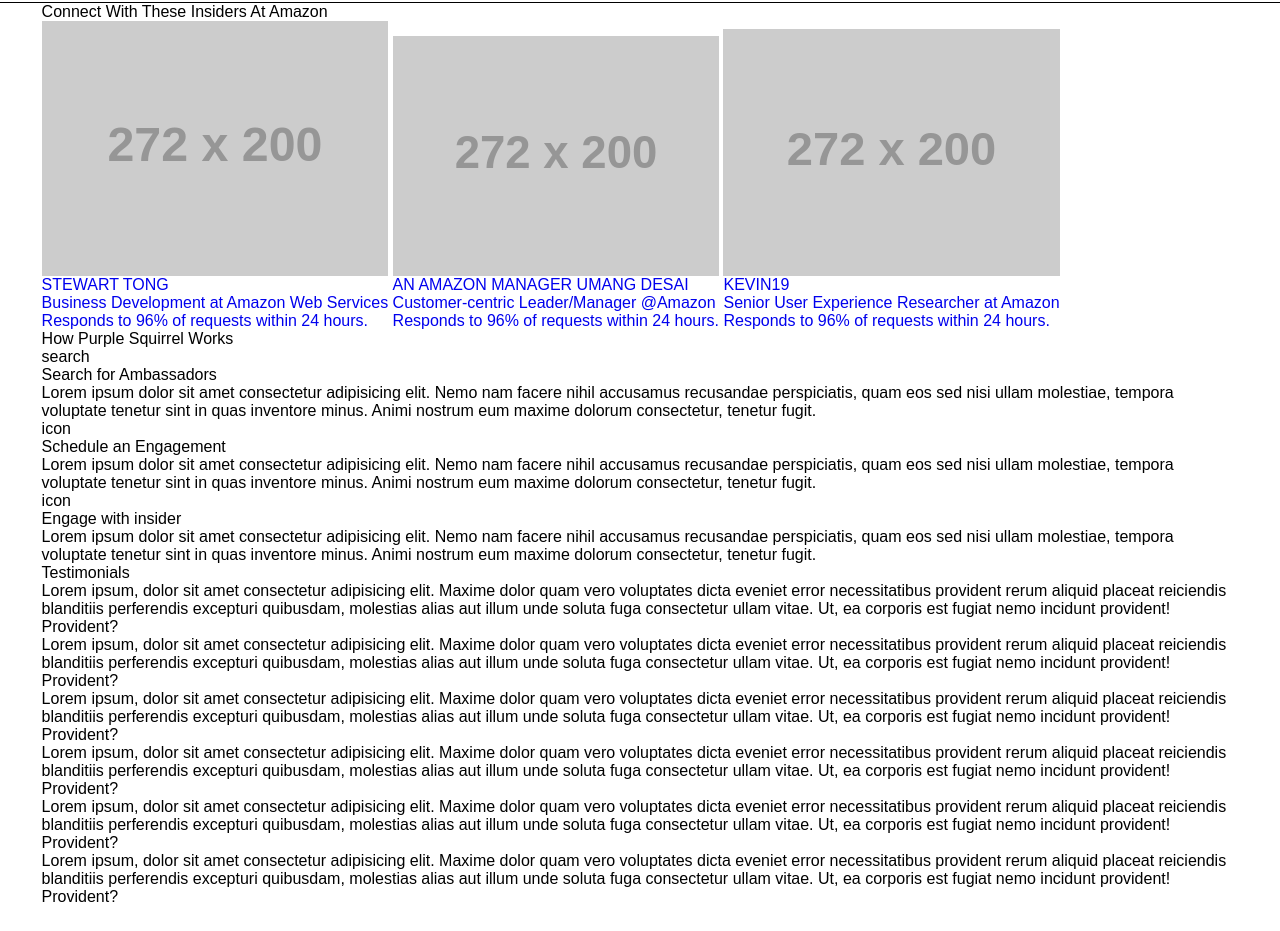
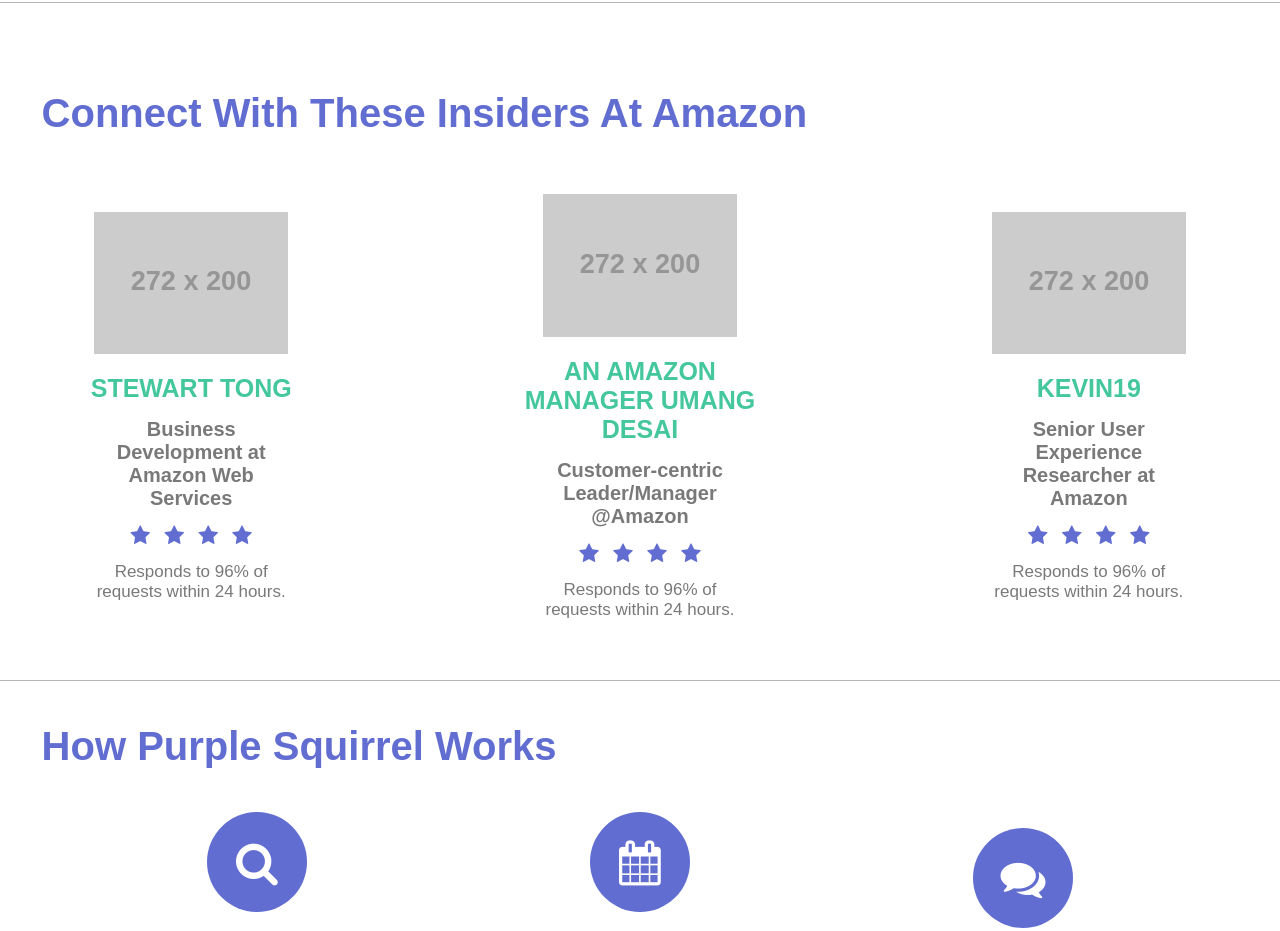
Before and after one commit to idnyaneshwaraxioned/PurpleSquirrle, a plain HTML site: page index.html in a window 1280 px wide. Shown: the part 739-1670 px from the top of the page. Before the commit the page ends 1645 px from the top, so only its background shows below. Drawn offline with Linux system fonts and the light colour scheme; placeholder pictures from the web are drawn by us.

Commit message:
Testimonial section done

```diff
--- a/assets/css/style.css
+++ b/assets/css/style.css
@@ -124,8 +124,8 @@ header .wrapper { padding: 40px 0px 25px; }
   main styling starts here
 =================================*/
 .banner {
-  border-top: 1px solid #000;
-  border-bottom: 1px solid #000;
+  border-top: 1.5px solid #B7B7B7;
+  border-bottom: 1.5px solid #B7B7B7;
 }
 
 .banner .wrapper {
@@ -228,17 +228,163 @@ header .wrapper { padding: 40px 0px 25px; }
 
 .slide-icon span::after {
   content: '\f183';
+  margin: 0px 7px;
   font-family: fontAwesome;
   color: #fff;
   font-size: 30px;
-  margin: 0px 7px;
 }
 
 .slide-icon { margin: 15px 0; }
 
+/* Insiders section start */
 
-/* Insiders section start */
+h3 {
+  margin: 43px 0;
+  color: #616DD0;
+  font-size: 40px;
+  font-weight: bold;
+}
+
+.insiders { border-bottom: 1.5px solid #B7B7B7; }
+.insiders .wrapper { padding: 45px 0; }
+
+.insider-card {
+  width: 100%;
+  margin: 0 auto;
+  display: flex;
+  justify-content: space-between;
+  align-items: center;
+}
+
+.insider-card li {
+  width: 25%;
+  margin: 15px 0;
+  box-sizing: border-box;
+  text-align: center;
+}
+
+.insider-card figure {
+  width: 65%;
+  margin: 0 auto;
+}
+
+.insider-card h4 {
+  padding: 0 5%;
+  margin: 20px 0 15px;
+  color: #44C79D;
+  font-size: 25px;
+  font-weight: bold;
+}
+
+.insider-card p {
+  font-size: 17px;
+  padding: 0 18%;
+  color: #797979;
+}
+
+.title {
+  display: block;
+  font-size: 20px;
+  padding: 0 18%;
+  color: #797979;
+  font-weight: bold;
+}
+
+.rating { margin: 15px 0; }
+.rating span { position: relative; }
+
+.rating span::after {
+  content: '\f005';
+  margin: 0px 5px;
+  font-size: 21px;
+  font-family: fontAwesome;
+  color: #616DD0;
+}
+
 /* Insiders section end */
+
+/* work section start */
+.work { border-bottom: 1.5px solid #B7B7B7; }
+
+.work .wrapper { padding-bottom: 43px; }
+.worklist {
+  display: flex;
+  justify-content: space-evenly;
+  align-items: center;
+  text-align: center;
+}
+
+.worklist li { flex-basis: 28%; }
+
+.worklist li div {
+  width: 100px;
+  height: 100px;
+  border-radius: 50%;
+  margin: 0 auto;
+  position: relative;
+  background-color: #616DD0;
+}
+
+.worklist li div::after {
+  position: absolute;
+  left: 50%;
+  top: 50%;
+  transform: translate(-50%,-50%);
+  font-size: 45px;
+  font-family: fontAwesome;
+  color: #fff;
+}
+
+.searchicon::after { content: '\f002'; }
+.scheduleicon::after { content: '\f073'; }
+.engageicon::after { content: '\f086'; }
+
+.worklist li div span {
+  text-indent: -99999px;
+  float: left;
+}
+
+.worklist li h5 {
+  margin: 22px 0 15px;
+  font-size: 29px;
+  font-weight: bold;
+  color: #777777;
+}
+
+.worklist li p{
+  padding: 0 10px;
+  font-size: 21px;
+  line-height: 28px;
+  color: #797979;
+ }
+/* work section end */
+
+/* Testimonial start */
+
+.testimonial {
+  color: #fff;
+  background-color: #616DD0;
+ }
+
+.testimonial .wrapper { padding: 20px 0 40px; }
+
+.testimonial h3 { color: #fff; }
+
+.testimonial-slide {
+  display: none;
+  box-sizing: border-box;
+}
+
+.testimonial-slide:first-child {
+  display: block;
+}
+
+.testimonial-slide p {
+  padding: 0 5%;
+  font-size: 22px;
+  text-align: center;
+}
+/* Testimonial end */
 /*=================================
   main styling ends here
 =================================*/
```
